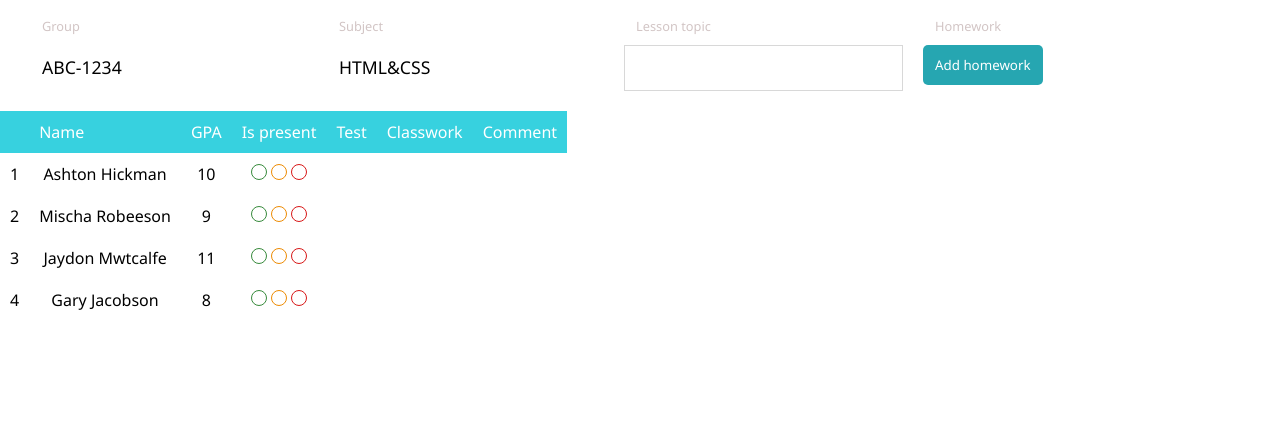
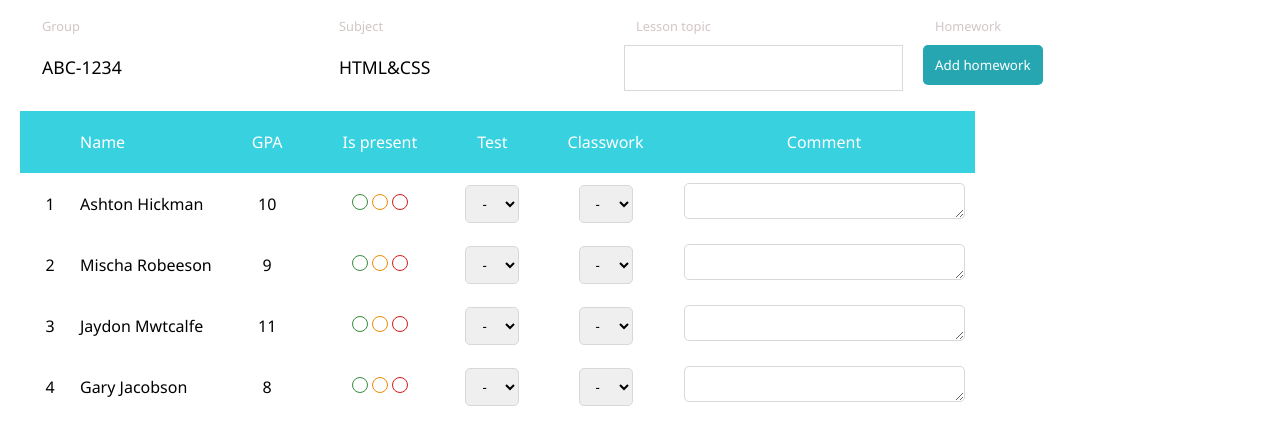
Before and after one commit to dima111112/hw-Attendance, a plain HTML site: page index.html in a window 1280 px wide. Shown: the part 197-642 px from the top of the page. Drawn offline with Linux system fonts and the light colour scheme.

Commit message:
add table

```diff
--- a/index.html
+++ b/index.html
@@ -1,22 +1,22 @@
 <!DOCTYPE html>
 <html lang="en">
   <head>
-    <meta charset="UTF-8">
-    <meta name="viewport" content="width=device-width, initial-scale=1.0">
+    <meta charset="UTF-8" />
+    <meta name="viewport" content="width=device-width, initial-scale=1.0" />
     <title>Document</title>
-    <link rel="stylesheet" href="style.css">
+    <link rel="stylesheet" href="style.css" />
   </head>
   <body>
     <nav>
       <ul class="menu-items">
         <li class="menu-btn">иконка</li>
-                <li> <a class="menu-btn" href="">Attendance</a></li>
+        <li><a class="menu-btn" href="">Attendance</a></li>
         <li><a class="menu-btn" href="">Schedule</a></li>
-                <li><a  class="menu-btn" href="">Homework</a></li>
+        <li><a class="menu-btn" href="">Homework</a></li>
       </ul>
       <ul class="menu-end">
         <li><a href="#">иконка</a></li>
-                <li> <a href="#">иконка</li>
+        <li><a href="#">иконка</a></li>
         <li><a href="#">иконка</a></li>
       </ul>
     </nav>
@@ -44,15 +44,15 @@
       <div class="info-lessen">
         <div>
           <label for="">Group</label>
-                    <input class="subject" type="text" value="ABC-1234">
+          <input class="subject" type="text" value="ABC-1234" />
         </div>
         <div>
           <label for="">Subject</label>
-                    <input class="subject" type="text" value="HTML&CSS">
+          <input class="subject" type="text" value="HTML&CSS" />
         </div>
         <div>
           <label for="">Lesson topic</label>
-                    <input class="topic" type="text">
+          <input class="topic" type="text" />
         </div>
         <div>
           <label for="">Homework</label>
@@ -64,8 +64,8 @@
           <th></th>
           <th>Name</th>
           <th>GPA</th>
-                    <th>Is present </th>
-                    <th> Test</th>
+          <th>Is present</th>
+          <th>Test</th>
           <th>Classwork</th>
           <th>Comment</th>
         </thead>
@@ -75,52 +75,126 @@
             <td>Ashton Hickman</td>
             <td>10</td>
             <td>
-                            <input class="visit green" type="radio" name="visit-1">
-                            <input class="visit orange" type="radio" name="visit-1">
-                            <input class="visit red" type="radio" name="visit-1">
+              <input class="visit green" type="radio" name="visit-1" />
+              <input class="visit orange" type="radio" name="visit-1" />
+              <input class="visit red" type="radio" name="visit-1" />
             </td>
-                        <td></td>
-                        <td></td>
-                        <td></td>
+            <td>
+              <select>
+                <option>-</option>
+                <option>5</option>
+                <option>4</option>
+                <option>3</option>
+                <option>2</option>
+                <option>1</option>
+              </select>
+            </td>
+            <td>
+              <select>
+                <option>-</option>
+                <option>5</option>
+                <option>4</option>
+                <option>3</option>
+                <option>2</option>
+                <option>1</option>
+              </select>
+            </td>
+            <td>
+              <textarea name="" id="" cols="30" rows="1"></textarea>
+            </td>
           </tr>
           <tr>
             <td>2</td>
             <td>Mischa Robeeson</td>
             <td>9</td>
             <td>
-                            <input class="visit green" type="radio" name="visit-2">
-                            <input class="visit orange" type="radio" name="visit-2">
-                            <input class="visit red" type="radio" name="visit-2">
+              <input class="visit green" type="radio" name="visit-2" />
+              <input class="visit orange" type="radio" name="visit-2" />
+              <input class="visit red" type="radio" name="visit-2" />
             </td>
-                        <td></td>
-                        <td></td>
-                        <td></td>
+            <td>
+              <select>
+                <option>-</option>
+                <option>5</option>
+                <option>4</option>
+                <option>3</option>
+                <option>2</option>
+                <option>1</option>
+              </select>
+            </td>
+            <td>
+              <select>
+                <option>-</option>
+                <option>5</option>
+                <option>4</option>
+                <option>3</option>
+                <option>2</option>
+                <option>1</option>
+              </select>
+            </td>
+            <td><textarea name="" id="" cols="30" rows="1"></textarea></td>
           </tr>
           <tr>
             <td>3</td>
             <td>Jaydon Mwtcalfe</td>
             <td>11</td>
             <td>
-                            <input class="visit green" type="radio" name="visit-3">
-                            <input class="visit orange" type="radio" name="visit-3">
-                            <input class="visit red" type="radio" name="visit-3">
+              <input class="visit green" type="radio" name="visit-3" />
+              <input class="visit orange" type="radio" name="visit-3" />
+              <input class="visit red" type="radio" name="visit-3" />
             </td>
-                        <td></td>
-                        <td></td>
-                        <td></td>
+            <td>
+              <select>
+                <option>-</option>
+                <option>5</option>
+                <option>4</option>
+                <option>3</option>
+                <option>2</option>
+                <option>1</option>
+              </select>
+            </td>
+            <td>
+              <select>
+                <option>-</option>
+                <option>5</option>
+                <option>4</option>
+                <option>3</option>
+                <option>2</option>
+                <option>1</option>
+              </select>
+            </td>
+            <td><textarea name="" id="" cols="30" rows="1"></textarea></td>
           </tr>
           <tr>
             <td>4</td>
             <td>Gary Jacobson</td>
             <td>8</td>
             <td>
-                            <input class="visit green" type="radio" name="visit-4">
-                            <input class="visit orange" type="radio" name="visit-4">
-                            <input class="visit red" type="radio" name="visit-4">
+              <input class="visit green" type="radio" name="visit-4" />
+              <input class="visit orange" type="radio" name="visit-4" />
+              <input class="visit red" type="radio" name="visit-4" />
             </td>
-                        <td></td>
-                        <td></td>
-                        <td></td>
+            <td>
+              <select>
+                <option>-</option>
+                <option>5</option>
+                <option>4</option>
+                <option>3</option>
+                <option>2</option>
+                <option>1</option>
+              </select>
+            </td>
+            <td>
+              <select>
+                <option>-</option>
+                <option>5</option>
+                <option>4</option>
+                <option>3</option>
+                <option>2</option>
+                <option>1</option>
+              </select>
+            </td>
+            <td><textarea name="" id="" cols="30" rows="1"></textarea></td>
           </tr>
         </tbody>
       </table>
--- a/style.css
+++ b/style.css
@@ -87,13 +87,20 @@ main h1 {
 }
 .table-student {
   border-collapse: collapse;
+  margin:20px;
+  /* width: 90%; */
 }
 .table-student th {
   background-color: rgb(55, 209, 223);
   color: white;
-  padding: 10px;
+  padding: 20px 30px;
   font-weight: normal;
-  text-align: left;
+  text-align: center;
+}
+.table-student th:nth-child(2),
+.table-student td:nth-child(2) {
+    text-align: left;
+    padding-left: 0;
 }
 .table-student tr td {
   padding: 10px;
@@ -135,3 +142,10 @@ main h1 {
 .red {
     border: 1px solid #d81717;
 }
+.table-student select,
+.table-student textarea {
+    padding: 8px 12px;
+    border: 1px solid rgb(216, 216, 216);
+    border-radius: 5px;
+    outline: none;
+}
```
Lines whose indentation alone changed are shown as unchanged.
